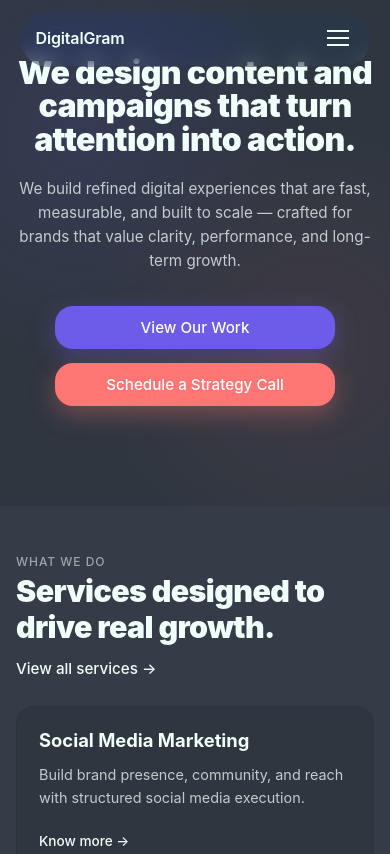
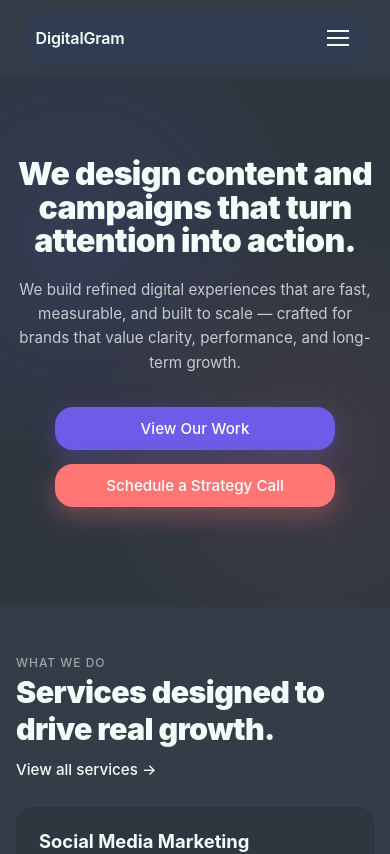
Before and after one commit to itz-ss/digital, a Next.js app: page / in a window 390 px wide. Shown: the top 854 px of the page. Built offline with nearby package versions, Linux system fonts and the light colour scheme.

Commit message:
css revised 2.1

```diff
--- a/src/app/globals.css
+++ b/src/app/globals.css
@@ -27,7 +27,7 @@ body {
 .main-container {
   margin-top: -12vh;
   @media (max-width: 768px) {
-    margin-top: none;
+    margin-top: 0;
   }
 }
 
```
